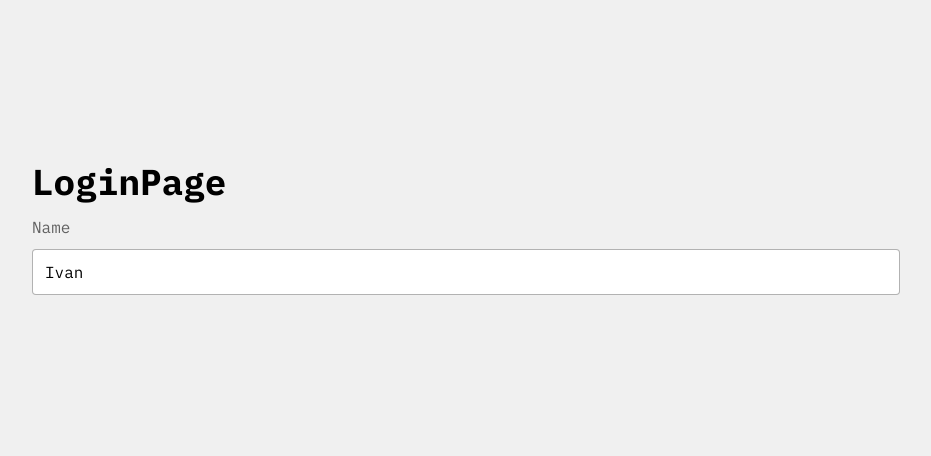
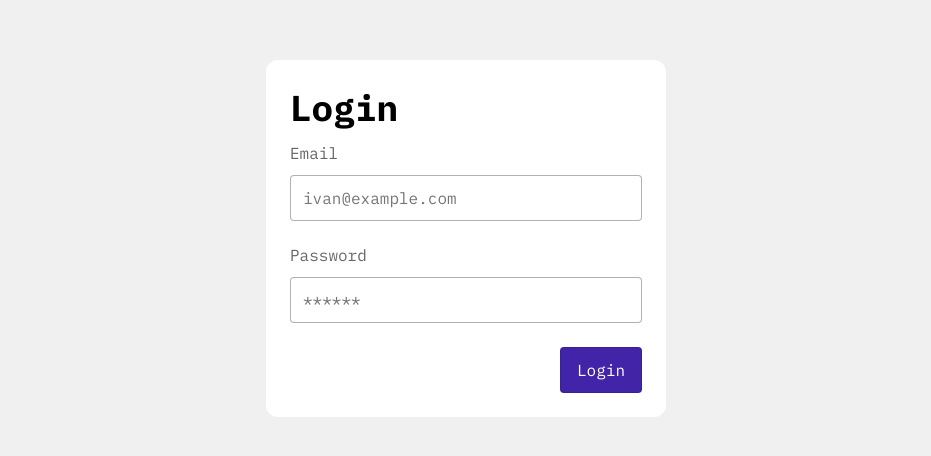
Before and after one commit to SergPerep/auth-session-cookies, a React (Create React App) app in the folder client/: page /login in a window 1280 px wide. Shown: the part 162-618 px from the top of the page, without its empty margins (174-1105 px from the left). Built offline with nearby package versions, Linux system fonts and the light colour scheme.

Commit message:
Set up login page

```diff
--- a/client/src/components/pages/LoginPage.js
+++ b/client/src/components/pages/LoginPage.js
@@ -1,18 +1,46 @@
 import Input from "../Input";
+import Button
+    from "../Button";
+import { useState } from "react";
 
 const LoginPage = () => {
+    const [formInputs, setFormInputs] = useState({
+        email: '',
+        password: ''
+    })
+    const handleChangeInputValue = e => {
+        setFormInputs({ formInputs, [e.target.name]: e.target.value });
+    }
+    const handleSubmitForm = e => {
+        e.preventDefault();
+    }
     return (
-        <>
-        <h1>LoginPage</h1>
-        <form>
-            <Input
-            label="Name"
-            type="text"
-            placeholder="Ivan"
-            value="Ivan"
-            />
-        </form>
-        </>
+        <div className="login login-wrapper">
+            <div className="login-container">
+                <h1>Login</h1>
+                <form onSubmit={handleSubmitForm}>
+                    <Input
+                        label="Email"
+                        name="email"
+                        type="email"
+                        placeholder="ivan@example.com"
+                        value={formInputs.email}
+                        onChange={handleChangeInputValue}
+                    />
+                    <Input
+                        label="Password"
+                        name="password"
+                        type="password"
+                        placeholder="******"
+                        value={formInputs.password}
+                        onChange={handleChangeInputValue}
+                    />
+                    <div className="btn-group">
+                        <Button design='default'>Login</Button>
+                    </div>
+                </form>
+            </div>
+        </div>
     )
 }
 
--- a/client/src/index.css
+++ b/client/src/index.css
@@ -106,20 +106,20 @@ main {
   border-radius: 4px;
 }
 
-.signup-wrapper {
+.signup-wrapper, .login-wrapper {
   display: flex;
   justify-content: center;
   align-items: center;
 }
 
-.signup-container{
+.signup-container, .login-container{
   background-color: white;
   padding: 24px;
   min-width: 400px;
   border-radius: 12px;
 }
 
-.signup .btn-group {
+.signup .btn-group, .login .btn-group {
   text-align: right;
 }
 
```
